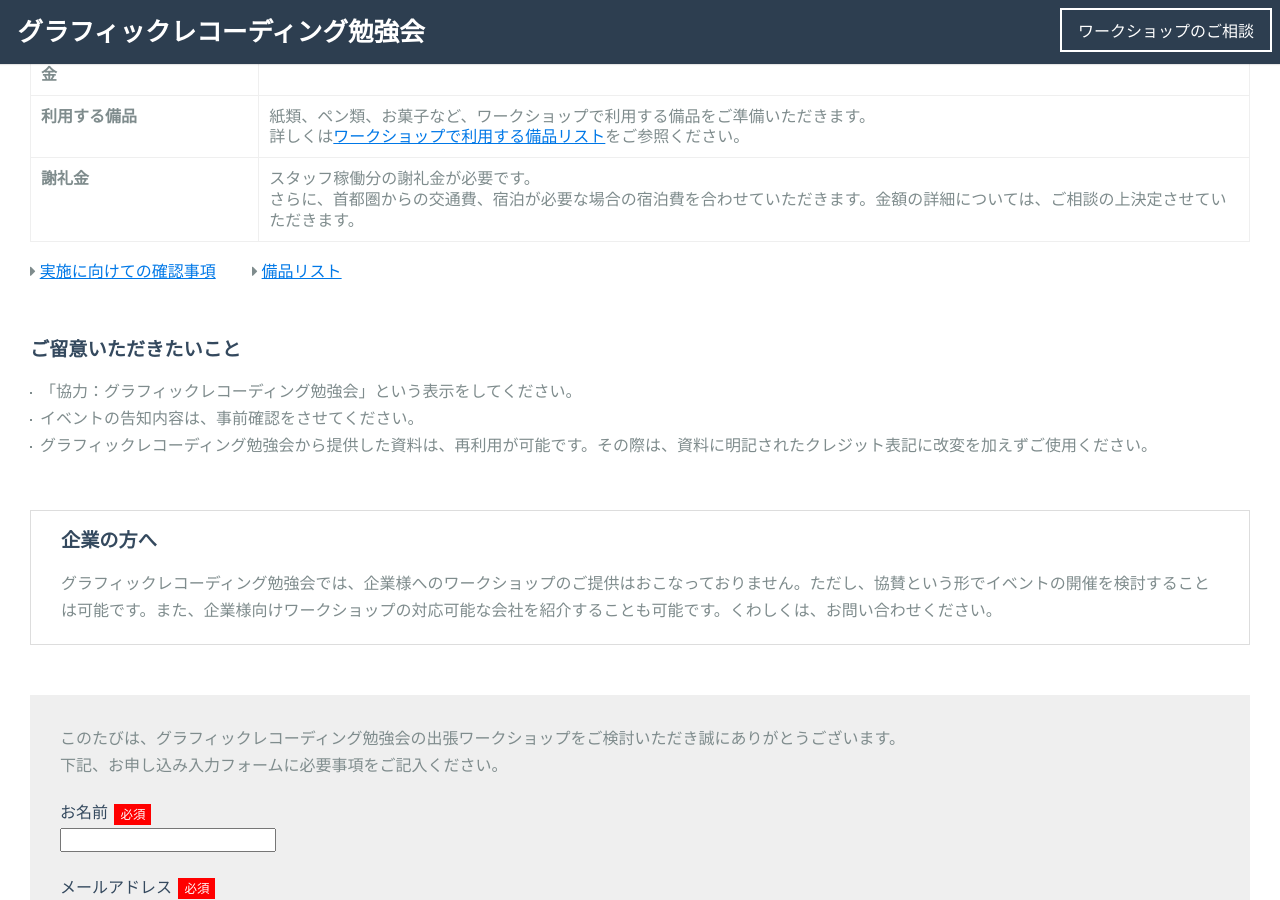
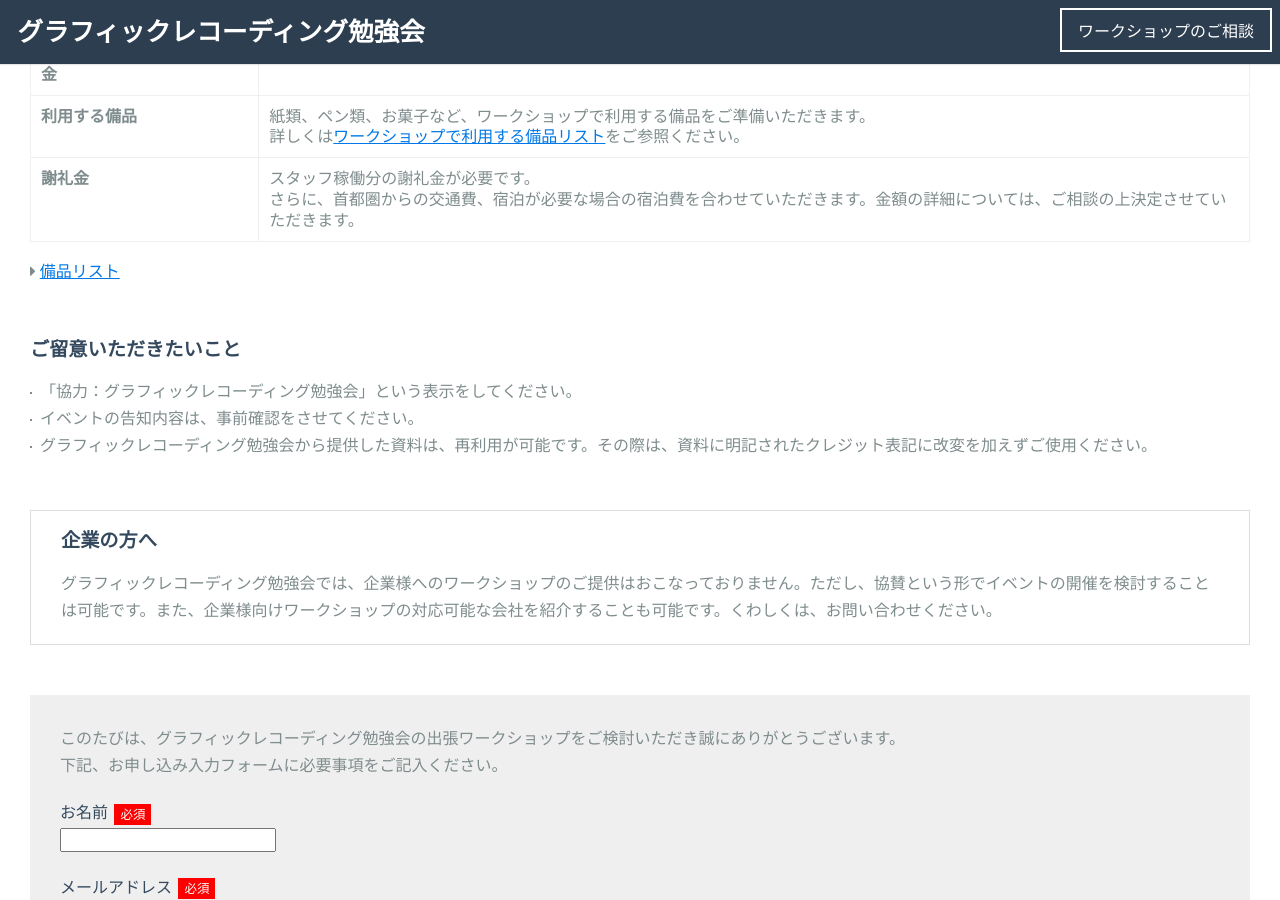
Before and after one commit to beijaflor/graben-site, a Jekyll site: the page built from offer.html, in a window 1280 px wide and 900 px high, scrolled down 962 px. Built offline with Jekyll 4.4.1, drawn with Linux system fonts in a browser that asks for light colours; nearby versions of some CDN libraries.

Commit message:
add validation check using validate.js

```diff
--- a/offer.html
+++ b/offer.html
@@ -48,8 +48,7 @@
     </tr>
   </table>
   <ul class="inline-list">
-    <li class="item _withCaret"><a href="{{ site.page_url_checklist }}">実施に向けての確認事項</a></li>
-    <li class="item _withCaret"><a href="{{ site.page_url_itemlist }}">備品リスト</a></li>
+     <li class="item _withCaret"><a href="{{ site.page_url_itemlist }}">備品リスト</a></li>
   </ul>
 </section>
 
@@ -67,77 +66,120 @@
   <p>グラフィックレコーディング勉強会では、企業様へのワークショップのご提供はおこなっておりません。ただし、協賛という形でイベントの開催を検討することは可能です。また、企業様向けワークショップの対応可能な会社を紹介することも可能です。くわしくは、お問い合わせください。</p>
 </section>
 
-<form method="POST" action="//formspree.io/sho.otani@gmail.com" class="offer-form">
+<form method="POST" name="offer-form" action="//formspree.io/sho.otani@gmail.com" class="offer-form">
   <input type="hidden" name="_next" value="//luminous-inferno-5891.firebaseapp.com/thanks.html" />
   <p>このたびは、グラフィックレコーディング勉強会の出張ワークショップをご検討いただき誠にありがとうございます。<br>下記、お申し込み入力フォームに必要事項をご記入ください。</p>
 
   <label class="form-item">
     <span class="label _isRequire">お名前</span>
-    <input type="text" name="name" size="20">
+    <input type="text" name="name" id="name" size="20">
   </label>
   <label class="form-item">
     <span class="label _isRequire">メールアドレス</span>
-    <input type="text" name="email" size="20">
+    <input type="text" name="email" id="email" size="20">
   </label>
   <label class="form-item">
     <span class="label">組織名</span>
-    <input type="text" name="organization" size="40">
+    <input type="text" name="organization" id="organization" size="40">
   </label>
   <div class="form-item">
     <span class="label _isRequire">組織の種別について、最も近いものをお選びください。</span>
-    <label class="option"><input type="radio" name="org_type" value="企業、営利目的の組織">企業、営利目的の組織</label>
-    <label class="option"><input type="radio" name="org_type" value="任意団体、非営利組織、社会人コミュニティ">任意団体、非営利組織、社会人コミュニティ</label>
-    <label class="option"><input type="radio" name="org_type" value="学校、研究室、ゼミ">学校、研究室、ゼミ</label>
-    <label class="option"><input type="radio" name="org_type" value="その他">その他</label>
+    <label class="option"><input type="radio" name="org_type" id="org_type1" value="企業、営利目的の組織">企業、営利目的の組織</label>
+    <label class="option"><input type="radio" name="org_type" id="org_type2" value="任意団体、非営利組織、社会人コミュニティ">任意団体、非営利組織、社会人コミュニティ</label>
+    <label class="option"><input type="radio" name="org_type" id="org_type3" value="学校、研究室、ゼミ">学校、研究室、ゼミ</label>
+    <label class="option"><input type="radio" name="org_type" id="org_type4" value="その他">その他</label>
   </div>
   <label class="form-item">
     <span class="label _isRequire">グラフィックレコーディング勉強会のワークショップに期待することを教えてください。</span>
-    <textarea name="freeform" rows="3" cols="80"></textarea>
+    <textarea name="freeform" id="freeform" rows="3" cols="80"></textarea>
   </label>
   <div class="form-item">
     <span class="label _isRequire">希望するワークショップは、どのタイプですか？</span>
-    <label class="option"><input type="radio" name="ws_type" value="入門編　４時間">入門編　４時間</label>
-    <label class="option"><input type="radio" name="ws_type" value="活用編　４時間">活用編　４時間</label>
-    <label class="option"><input type="radio" name="ws_type" value="体験版　９０分">体験版　９０分</label>
-    <label class="option"><input type="radio" name="ws_type" value="相談してから判断したい">相談してから判断したい</label>
-    <label class="option"><input type="radio" name="ws_type" value="その他">その他</label>
+    <label class="option"><input type="radio" name="ws_type" id="ws_type1" value="入門編　４時間">入門編　４時間</label>
+    <label class="option"><input type="radio" name="ws_type" id="ws_type2" value="活用編　４時間">活用編　４時間</label>
+    <label class="option"><input type="radio" name="ws_type" id="ws_type3" value="体験版　９０分">体験版　９０分</label>
+    <label class="option"><input type="radio" name="ws_type" id="ws_type4" value="相談してから判断したい">相談してから判断したい</label>
+    <label class="option"><input type="radio" name="ws_type" id="ws_type5" value="その他">その他</label>
     <p class="addition">※ご提供するワークショッププログラムは、<a href="{{ site.page_workshop_url }}">プログラム説明のページ</a>をご参照ください。</p>
   </div>
   <label class="form-item">
     <span class="label _isRequire">出張してほしい地域はどちらですか？市町村レベルまでご記入ください。</span>
-    <input type="text" name="place" size="20">
+    <input type="text" name="place" id="place" size="20">
     <p class="addition">※現在わかっている範囲で結構です。</p>
   </label>
   <label class="form-item">
     <span class="label _isRequire">開催を希望される時期はいつごろですか？</span>
-    <input type="text" name="request_date" size="20">
+    <input type="text" name="request_date" id="request_date" size="20">
     <p class="addition">記入例：１月中旬〜２月末まで<br>※お申し込み日から開催日まで、最低40日以上間隔が必要です。<br>※具体的な日時は、別途、調整させていただきます。</p>
   </label>
   <div class="form-item">
     <span class="label _isRequire">見込んでいる参加者人数について、最も近いものを教えてください。</span>
-    <label class="option"><input type="radio" name="num_perticipant" value="10名以下">10名以下</label>
-    <label class="option"><input type="radio" name="num_perticipant" value="15名程度">15名程度</label>
-    <label class="option"><input type="radio" name="num_perticipant" value="20名程度">20名程度</label>
-    <label class="option"><input type="radio" name="num_perticipant" value="25名程度">25名程度</label>
-    <label class="option"><input type="radio" name="num_perticipant" value="30名程度">30名程度</label>
-    <label class="option"><input type="radio" name="num_perticipant" value="35名程度">35名程度</label>
-    <label class="option"><input type="radio" name="num_perticipant" value="40名程度">40名程度</label>
-    <label class="option"><input type="radio" name="num_perticipant" value="45名以上">45名以上</label>
-    <label class="option"><input type="radio" name="num_perticipant" value="全く検討がつかない">全く検討がつかない</label>
+    <label class="option"><input type="radio" name="num_perticipant" id="num_perticipant1" value="10名以下">10名以下</label>
+    <label class="option"><input type="radio" name="num_perticipant" id="num_perticipant2" value="15名程度">15名程度</label>
+    <label class="option"><input type="radio" name="num_perticipant" id="num_perticipant3" value="20名程度">20名程度</label>
+    <label class="option"><input type="radio" name="num_perticipant" id="num_perticipant4" value="25名程度">25名程度</label>
+    <label class="option"><input type="radio" name="num_perticipant" id="num_perticipant5" value="30名程度">30名程度</label>
+    <label class="option"><input type="radio" name="num_perticipant" id="num_perticipant6" value="35名程度">35名程度</label>
+    <label class="option"><input type="radio" name="num_perticipant" id="num_perticipant7" value="40名程度">40名程度</label>
+    <label class="option"><input type="radio" name="num_perticipant" id="num_perticipant8" value="45名以上">45名以上</label>
+    <label class="option"><input type="radio" name="num_perticipant" id="num_perticipant9" value="全く検討がつかない">全く検討がつかない</label>
   </div>
   <div class="form-item">
     <span class="label _isRequire">ワークショップの参加者の特性について、当てはまるものすべてにチェックを入れてください。</span>
-    <label class="option"><input type="radio" name="type_perticipant" value="絵を描くことに苦手意識がある人が多い">絵を描くことに苦手意識がある人が多い</label>
-    <label class="option"><input type="radio" name="type_perticipant" value="ファシリテーションに馴染みがない人が多い">ファシリテーションに馴染みがない人が多い</label>
-    <label class="option"><input type="radio" name="type_perticipant" value="ワークショップやグループワークに馴染みがない人が多い">ワークショップやグループワークに馴染みがない人が多い</label>
-    <label class="option"><input type="radio" name="type_perticipant" value="中学生以下のお子様が参加される可能性がある">中学生以下のお子様が参加される可能性がある</label>
+    <label class="option"><input type="radio" name="type_perticipant"  id="type_perticipant1" value="絵を描くことに苦手意識がある人が多い">絵を描くことに苦手意識がある人が多い</label>
+    <label class="option"><input type="radio" name="type_perticipant"  id="type_perticipant2" value="ファシリテーションに馴染みがない人が多い">ファシリテーションに馴染みがない人が多い</label>
+    <label class="option"><input type="radio" name="type_perticipant"  id="type_perticipant3" value="ワークショップやグループワークに馴染みがない人が多い">ワークショップやグループワークに馴染みがない人が多い</label>
+    <label class="option"><input type="radio" name="type_perticipant"  id="type_perticipant4" value="中学生以下のお子様が参加される可能性がある">中学生以下のお子様が参加される可能性がある</label>
     <p class="addition">※想定できる範囲で結構です。</p>
   </div>
   <label class="form-item">
-    <span class="label _isRequire">ご要望、ご心配ごとなどありましたら、ご自由にお書きください。</span>
-    <textarea name="freeform" rows="3" cols="80"></textarea>
+    <span class="label">ご要望、ご心配ごとなどありましたら、ご自由にお書きください。</span>
+    <textarea name="freeform" id="freeform" rows="3" cols="80"></textarea>
   </label>
 
   <button class="pure-button">送信する</button>
 
 </form>
+
+<script src="js/validate.min.js"></script>
+<script>
+var validator = new FormValidator('offer-form', [{
+    name: 'name',
+    rules: 'required'
+}, {
+    name: 'email',
+    rules: 'required|valid_email'
+}, {
+    name: 'org_type',
+    rules: 'required'
+}, {
+    name: 'freeform',
+    rules: 'required'
+}, {
+    name: 'ws_type',
+    rules: 'required'
+}, {
+    name: 'place',
+    rules: 'required'
+}, {
+    name: 'request_date',
+    rules: 'required'
+}, {
+    name: 'num_perticipant',
+    rules: 'required'
+}, {
+    name: 'type_perticipant',
+    rules: 'required'
+}], function(errors, evt) {
+    if (errors.length > 0) {
+      console.log("error");
+      console.log(errors);
+
+      if (event && evt.preventDefault) {
+          evt.preventDefault();
+      } else if (event) {
+          event.returnValue = false;
+      }
+    }
+});
+</script>
--- a/package.json
+++ b/package.json
@@ -12,6 +12,7 @@
   "author": "Sho Otani <sho.otani@gmail.com>",
   "license": "MIT",
   "devDependencies": {
-    "browser-sync": "^2.11.1"
+    "browser-sync": "^2.11.1",
+    "validate-js": "^2.0.1"
   }
 }
```
Also changed, not shown: js/validate.min.js (added).
